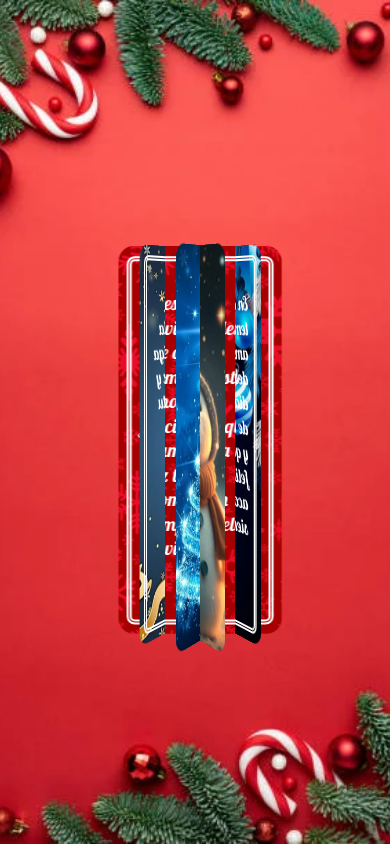
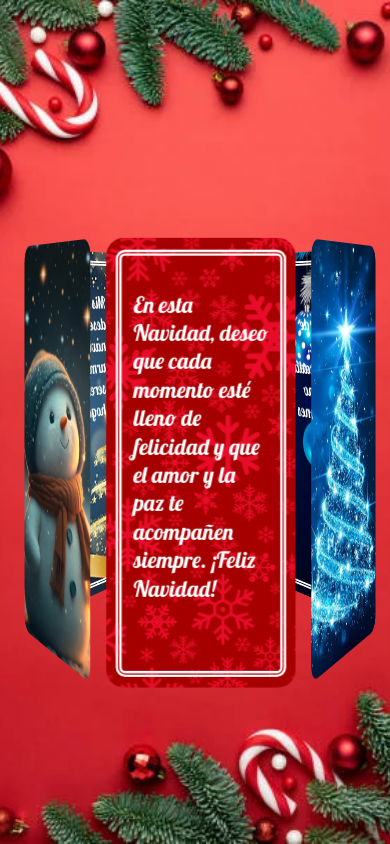
Before and after one commit to victorg0mez/merry-christmas, a plain HTML site: page index.html in a window 390 px wide. Drawn offline with Linux system fonts and the light colour scheme.

Commit message:
cambios para arreglar problemas en refresh

```diff
--- a/estilos.css
+++ b/estilos.css
@@ -146,12 +146,12 @@ body {
   }
 
   .conteudo__geral{
-    background-color: #29ffc6;
+
     display: flex;
     justify-content: center;
     align-items: center;
     margin-bottom: 100px;
-    width: 0%;
+    width: 10%;
   }
 
   .container{
--- a/script.js
+++ b/script.js
@@ -14,7 +14,7 @@ const createcarrossel = () => {
   const carrosselProps = onResize();
   const length = carrosselItems.length; // Longitud del array
   const degress = 360 / length; // Grados por cada item
-  const gap = 20; // Espacio entre cada item
+  const gap = 25; // Espacio entre cada item
   const tz = distanceZ(carrosselProps.w, length, gap);
 
   const fov = calculateFov(carrosselProps);
@@ -122,8 +122,13 @@ const initEvents = () => {
 
   window.addEventListener("resize", createcarrossel);
 
+
+  createcarrossel();
   update();
+};
+setTimeout(() => {
   createcarrossel();
-};
+}, 100); // 100 milisegundos deberían ser suficientes
+
 
 initEvents();
```
Also changed, not shown: index.html (+4 -0 lines).
